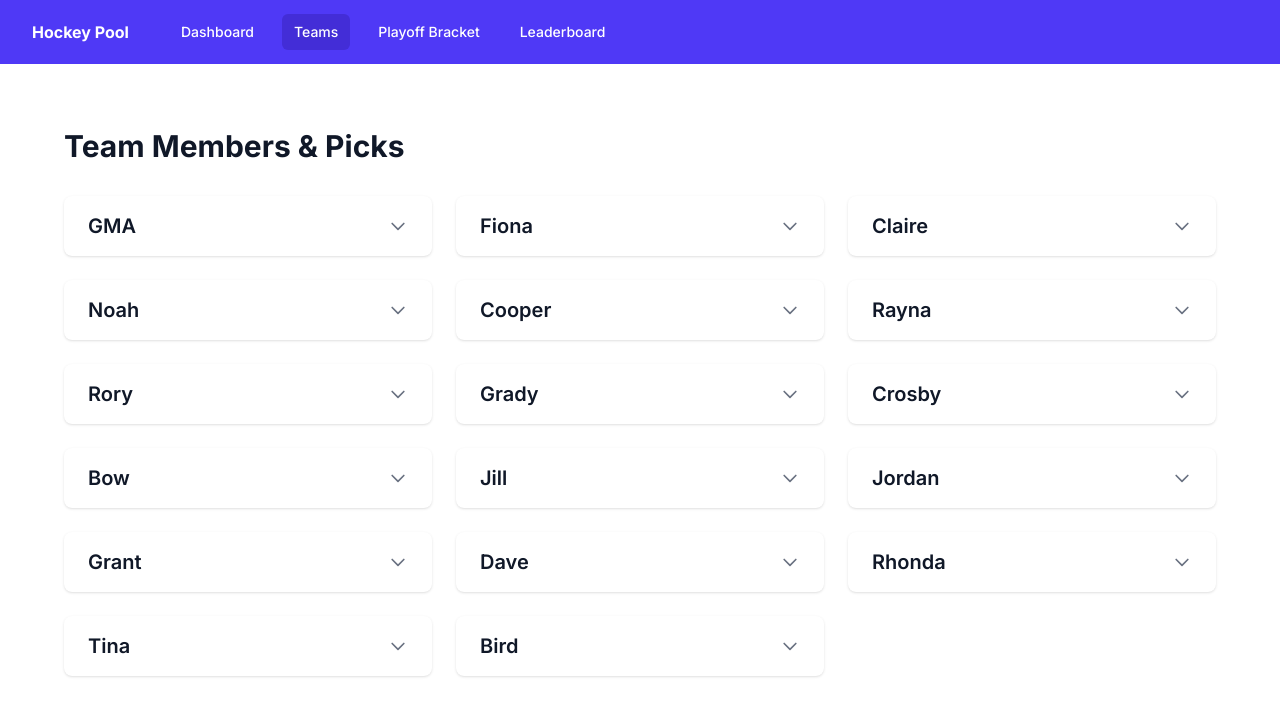
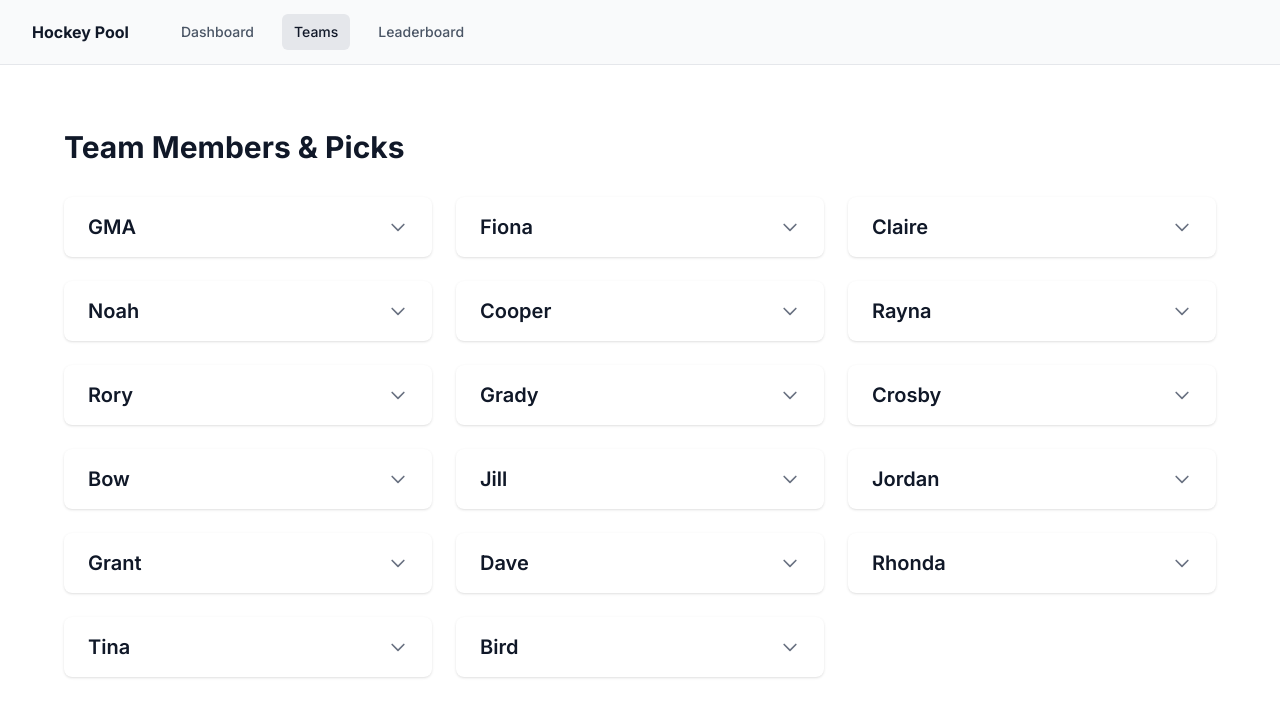
Before and after one commit to rorygeddes/GeddesHockeyPool, a Next.js app: page /teams in a window 1280 px wide. Shown: the top 716 px of the page. Built offline with nearby package versions, Linux system fonts and the light colour scheme.

Commit message:
Update navigation and layout: grey theme, border, darker background, remove playoff bracket

```diff
--- a/src/app/components/Navigation.tsx
+++ b/src/app/components/Navigation.tsx
@@ -9,12 +9,12 @@ export default function Navigation() {
   const isActive = (path: string) => pathname === path;
 
   return (
-    <nav className="bg-indigo-600">
+    <nav className="bg-gray-50 border-b border-gray-200">
       <div className="max-w-7xl mx-auto px-4 sm:px-6 lg:px-8">
         <div className="flex items-center justify-between h-16">
           <div className="flex items-center">
             <div className="flex-shrink-0">
-              <span className="text-white font-bold">Hockey Pool</span>
+              <span className="text-gray-900 font-bold">Hockey Pool</span>
             </div>
             <div className="hidden md:block">
               <div className="ml-10 flex items-baseline space-x-4">
@@ -22,8 +22,8 @@ export default function Navigation() {
                   href="/"
                   className={`${
                     isActive('/')
-                      ? 'bg-indigo-700 text-white'
-                      : 'text-white hover:bg-indigo-500 hover:text-white'
+                      ? 'bg-gray-200 text-gray-900'
+                      : 'text-gray-600 hover:bg-gray-100 hover:text-gray-900'
                   } px-3 py-2 rounded-md text-sm font-medium`}
                 >
                   Dashboard
@@ -32,28 +32,18 @@ export default function Navigation() {
                   href="/teams"
                   className={`${
                     isActive('/teams')
-                      ? 'bg-indigo-700 text-white'
-                      : 'text-white hover:bg-indigo-500 hover:text-white'
+                      ? 'bg-gray-200 text-gray-900'
+                      : 'text-gray-600 hover:bg-gray-100 hover:text-gray-900'
                   } px-3 py-2 rounded-md text-sm font-medium`}
                 >
                   Teams
                 </Link>
                 <Link
-                  href="/playoff-bracket"
-                  className={`${
-                    isActive('/playoff-bracket')
-                      ? 'bg-indigo-700 text-white'
-                      : 'text-white hover:bg-indigo-500 hover:text-white'
-                  } px-3 py-2 rounded-md text-sm font-medium`}
-                >
-                  Playoff Bracket
-                </Link>
-                <Link
                   href="/leaderboard"
                   className={`${
                     isActive('/leaderboard')
-                      ? 'bg-indigo-700 text-white'
-                      : 'text-white hover:bg-indigo-500 hover:text-white'
+                      ? 'bg-gray-200 text-gray-900'
+                      : 'text-gray-600 hover:bg-gray-100 hover:text-gray-900'
                   } px-3 py-2 rounded-md text-sm font-medium`}
                 >
                   Leaderboard
--- a/src/app/layout.tsx
+++ b/src/app/layout.tsx
@@ -17,7 +17,7 @@ export default function RootLayout({
 }) {
   return (
     <html lang="en">
-      <body className={`${inter.className} bg-gray-50`}>
+      <body className={`${inter.className} bg-gray-100`}>
         <Navigation />
         <main className="max-w-7xl mx-auto px-4 sm:px-6 lg:px-8 py-8">
           {children}
```
